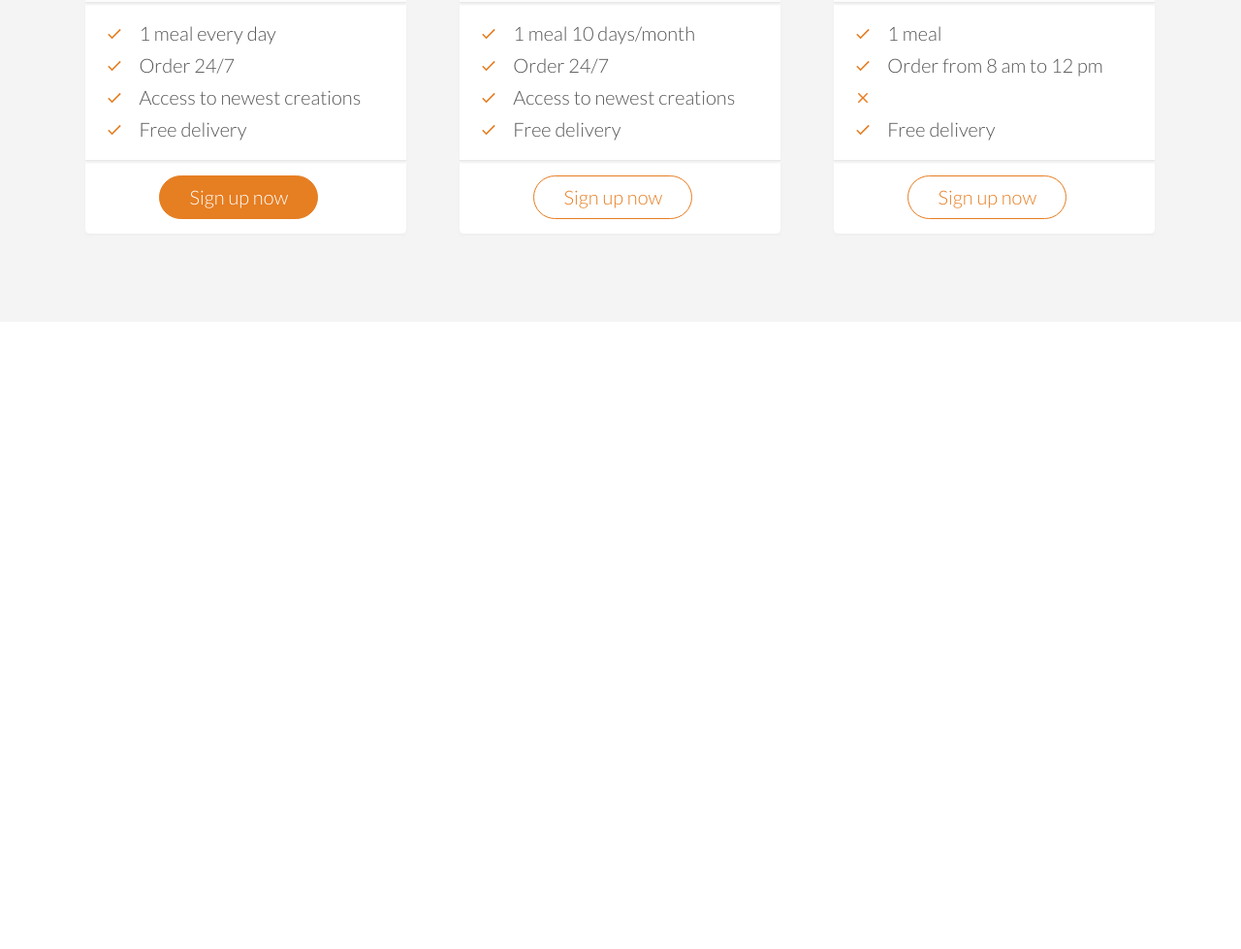
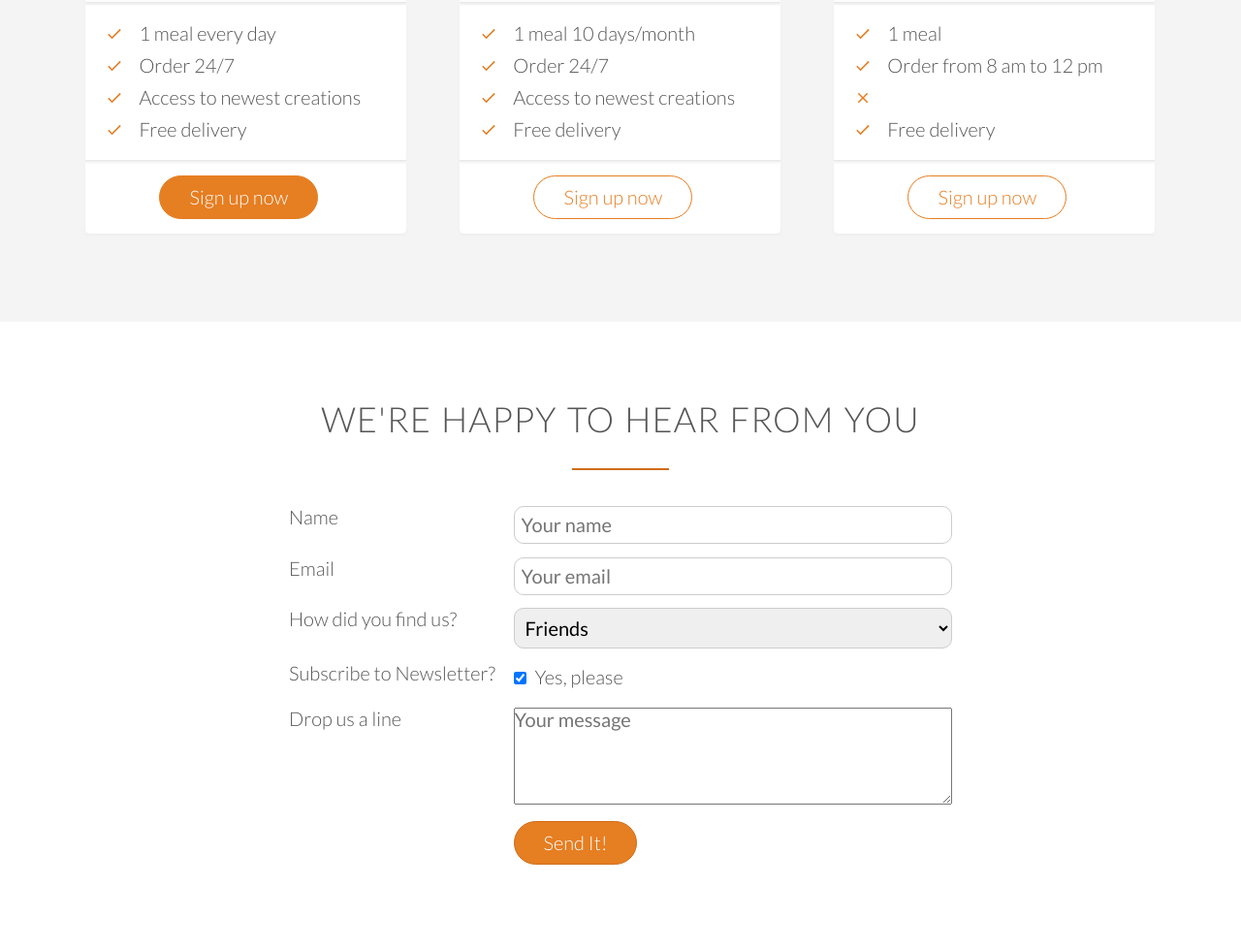
Before and after one commit to ccrosario/omnifood, a plain HTML site: page index.html in a window 1280 px wide. Shown: the part 4252-5231 px from the top of the page at 97% size. Before the commit the page ends 4584 px from the top, so only its background shows below. Drawn offline with nearby package versions, Linux system fonts and the light colour scheme.

Commit message:
finished contact form

```diff
--- a/index.html
+++ b/index.html
@@ -542,6 +542,128 @@
 
 		</section>
 
+		<section class="section-form">
+
+			<div class="row">
+
+				<h2>We're happy to hear from you</h2>
+
+			</div>
+
+			<div class="row">
+
+				<form method=post action="#" class="contact-form">
+
+					<div class="row">
+
+						<div class="col span-1-of-3">
+
+							<label for="name">Name</label>
+
+						</div>
+
+						<div class="col span-2-of-3">
+
+							<input type="text" name="name" id="name" placeholder="Your name" required>
+
+						</div>
+
+					</div>
+
+					<div class="row">
+
+						<div class="col span-1-of-3">
+
+							<label for="email">Email</label>
+
+						</div>
+
+						<div class="col span-2-of-3">
+
+							<input type="email" name="email" id="email" placeholder="Your email" required>
+
+						</div>
+
+					</div>
+
+					<div class="row">
+
+						<div class="col span-1-of-3">
+
+							<label for="find-us">How did you find us?</label>
+
+						</div>
+
+						<div class="col span-2-of-3">
+
+							<select name="find-us" id="find-us">
+
+								<option value="friends" selected>Friends</option>
+								<option value="search">Search engine</option>
+								<option value="ad">Advertisement</option>
+								<option value="other">Other</option>
+
+							</select>
+
+						</div>
+
+					</div>
+
+					<div class="row">
+
+						<div class="col span-1-of-3">
+
+							<label for="news">Subscribe to Newsletter?</label>
+
+						</div>
+
+						<div class="col span-2-of-3">
+
+							<input type="checkbox" name="news" id="news" checked> Yes, please
+
+						</div>
+
+					</div>
+
+					<div class="row">
+
+						<div class="col span-1-of-3">
+
+							<label for="message">Drop us a line</label>
+
+						</div>
+
+						<div class="col span-2-of-3">
+
+							<textarea name="message" placeholder="Your message"></textarea>
+
+						</div>
+
+					</div>
+
+					<div class="row">
+
+						<div class="col span-1-of-3">
+
+							<label>&nbsp;</label>
+
+						</div>
+
+						<div class="col span-2-of-3">
+
+							<input type="submit" value="Send It!">
+
+						</div>
+
+					</div>
+
+
+				</form>
+
+			</div>
+
+		</section>
+
 		<script src="https://unpkg.com/ionicons@4.5.10-0/dist/ionicons.js"></script>
 
 	</body>
--- a/resources/css/style.css
+++ b/resources/css/style.css
@@ -402,6 +402,48 @@ header {
 	}
 
 /*--------------------------------*/
+/* FORM */
+/*--------------------------------*/
+
+	.contact-form {
+
+		margin: 0 auto;
+		width: 60%;
+
+	}
+
+	input[type=text],
+	input[type=email],
+	select,
+	text {
+
+		border: 1px solid #ccc;
+		border-radius: 10px;
+		padding: 7px;
+		width: 100%;
+
+	}
+
+	textarea {
+
+		height: 100px;
+		width: 100%;
+
+	}
+
+	input[type=checkbox] {
+
+		margin: 10px 5px 10px 0;
+
+	}
+
+	*:focus {
+
+		outline: none;
+
+	}
+
+/*--------------------------------*/
 /* LINKS */
 /*--------------------------------*/
 
@@ -517,7 +559,8 @@ h2:after {
 /*--------------------------------*/
 
 .btn:link,
-.btn:visited {
+.btn:visited,
+input[type=submit] {
 
 	border-radius: 200px;
 	display: inline-block;
@@ -530,7 +573,8 @@ h2:after {
 }
 
 .btn-full:link,
-.btn-full:visited {
+.btn-full:visited,
+input[type=submit] {
 
 	background-color: #e67e22;
 	border: 1px solid #e67e22;
@@ -547,7 +591,9 @@ h2:after {
 }
 
 .btn:active,
-.btn:hover {
+.btn:hover,
+input[type=submit]:hover,
+input[type=submit]:active {
 
 	background-color: #cf6d17;
 
@@ -561,7 +607,8 @@ h2:after {
 }
 
 .btn-ghost:active,
-.btn-ghost:hover {
+.btn-ghost:hover,
+input[type=submit] {
 
 	border: 1px solid #cf6d17;
 	color: #fff;
```
